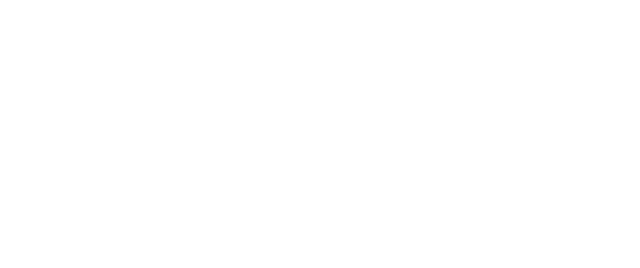
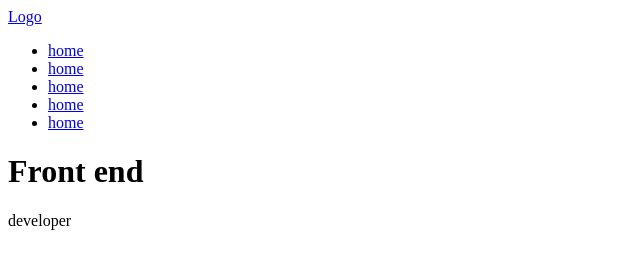
Before and after one commit to Asadmstx/Front-end, a plain HTML site: page index.html in a window 1280 px wide. Shown: the whole page, without its empty margins (0-640 px from the left). Drawn offline with Linux system fonts and the light colour scheme.

Commit message:
header html

```diff
--- a/index.html
+++ b/index.html
@@ -7,6 +7,34 @@
     <title>Document</title>
 </head>
 <body>
+    <header class="header">
+        <div class="container">
+            <nav class="header__nav">
+                <a href="#" class="header__logo">Logo</a>
+                <ul class="header__list">
+                    <li class="header__item">
+                        <a href="#!" class="header__link">home</a>
+                    </li>
+                    <li class="header__item">
+                        <a href="#!" class="header__link">home</a>
+                    </li>
+                    <li class="header__item">
+                        <a href="#!" class="header__link">home</a>
+                    </li>
+                    <li class="header__item">
+                        <a href="#!" class="header__link">home</a>
+                    </li>
+                    <li class="header__item">
+                        <a href="#!" class="header__link">home</a>
+                    </li>
+                </ul>
+            </nav>
+        </div>
+        <div class="header__content">
+            <h1 class="header__title">Front end</h1>
+            <p class="header__txt">developer</p>
+        </div>
+    </header>
 
 </body>
 </html>
```
